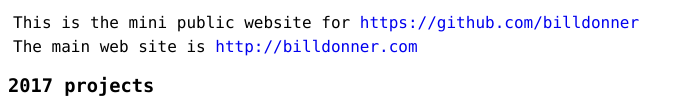
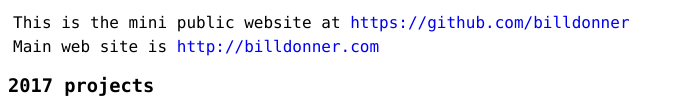
Before and after one commit to billdonner/oldbilldonner.github.io, a plain HTML site: page index.html in a window 1280 px wide. Shown: the part 370-476 px from the top of the page, without its empty margins (0-694 px from the left). Drawn offline with Linux system fonts and the light colour scheme.

Commit message:
Update index.html

```diff
--- a/index.html
+++ b/index.html
@@ -32,16 +32,15 @@
 </head>
 <body>
 
-
 <h1 id="billsgithubstuff">Bill's GitHub Stuff</h1>
 
 <figure>
 <img src="https://avatars1.githubusercontent.com/u/137947?v=3&s=96" alt="" />
 </figure>
 
-<p>This is the mini public website for <a href="https://github.com/billdonner">https://github.com/billdonner</a></p>
+<p>This is the mini public website at <a href="https://github.com/billdonner">https://github.com/billdonner</a></p>
 
-<p>The main web site is <a href="http://billdonner.com">http://billdonner.com</a></p>
+<p>Main web site is <a href="http://billdonner.com">http://billdonner.com</a></p>
 
 <h3 id="2017projects">2017 projects</h3>
 
```
